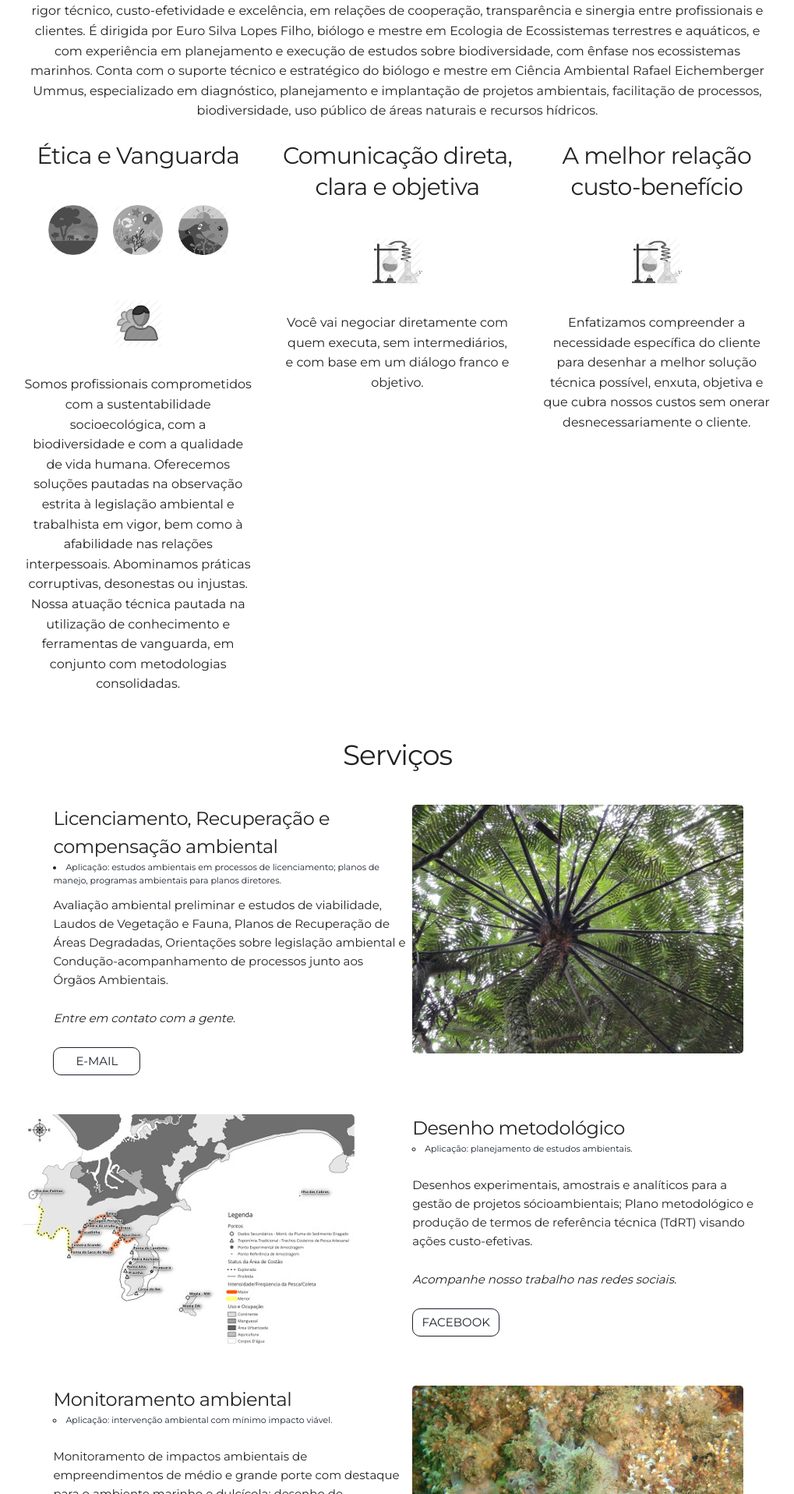
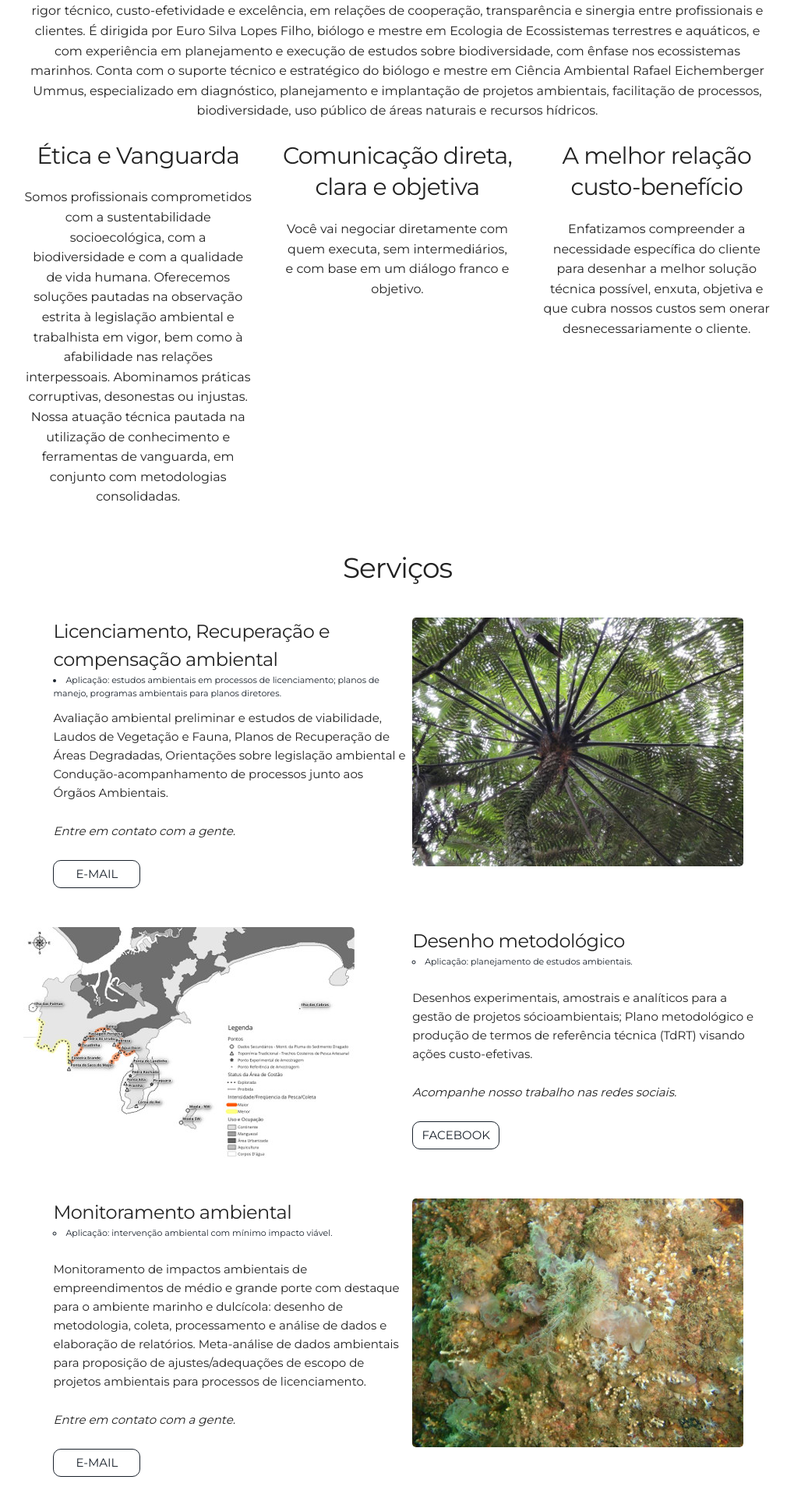
Before and after one commit to leroy1977/eQ1, a Jekyll site: the page built from index.html, in a window 1280 px wide. Shown: the part 1008-2924 px from the top of the page at 78% size, without its empty margins (130-1149 px from the left). Built offline with Jekyll 4.4.1, drawn with Linux system fonts in a browser that asks for light colours.

Commit message:
Update about.html

```diff
--- a/_includes/about.html
+++ b/_includes/about.html
@@ -6,10 +6,10 @@
   <div class="row user">
     <div class="four columns">
       <h4>Ética e Vanguarda</h4>
-      <img alt="" src="{{ "/assets/img/8-64-grayscale.png" | prepend: site.baseurl }}" />
+    <!--  <img alt="" src="{{ "/assets/img/8-64-grayscale.png" | prepend: site.baseurl }}" />
       <img alt="" src="{{ "/assets/img/97-64-grayscale.png" | prepend: site.baseurl }}" />
       <img alt="" src="{{ "/assets/img/activities-18-64-grayscale.png" | prepend: site.baseurl }}" />
-      <img alt="" src="{{ "/assets/img/racial.diversity-64-grayscale.png" | prepend: site.baseurl }}" />
+      <img alt="" src="{{ "/assets/img/racial.diversity-64-grayscale.png" | prepend: site.baseurl }}" /> -->
      <!-- <i class="devicon-html5-plain-wordmark"></i> -->
      <!-- <i class="devicon-bootstrap-plain-wordmark colored"></i> -->
      <!-- <i class="devicon-sass-original colored"></i> -->
@@ -17,7 +17,7 @@
     </div>
     <div class="four columns">
       <h4>Comunicação direta, clara e objetiva</h4>
-      <img alt="" src="{{ "/assets/img/experiment-64-grayscale.png" | prepend: site.baseurl }}" />
+    <!--  <img alt="" src="{{ "/assets/img/experiment-64-grayscale.png" | prepend: site.baseurl }}" /> -->
       <!-- <i class="devicon-git-plain"></i>
       <i class="devicon-gulp-plain colored"></i>
       <i class="devicon-atom-original-wordmark"></i> -->
@@ -25,7 +25,7 @@
     </div>
     <div class="four columns">
       <h4>A melhor relação custo-benefício</h4>
-      <img alt="" src="{{ "/assets/img/experiment-64-grayscale.png" | prepend: site.baseurl }}" />
+     <!-- <img alt="" src="{{ "/assets/img/experiment-64-grayscale.png" | prepend: site.baseurl }}" /> -->
       <!-- <i class="devicon-git-plain"></i>
       <i class="devicon-gulp-plain colored"></i>
       <i class="devicon-atom-original-wordmark"></i> -->
```
